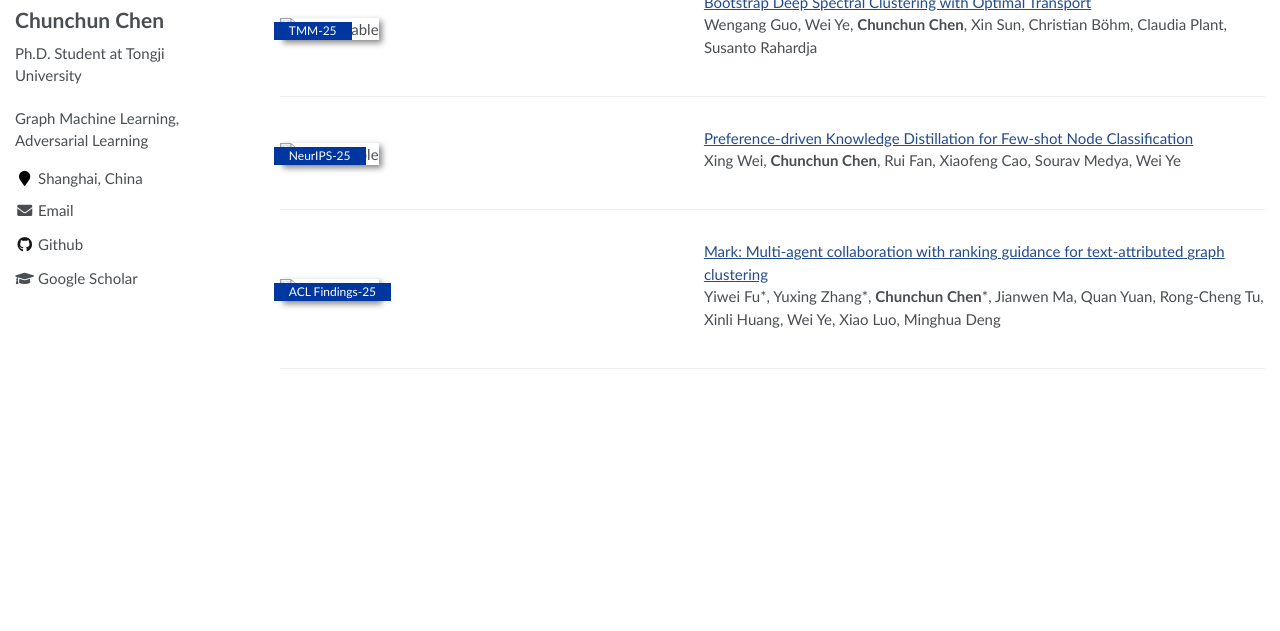
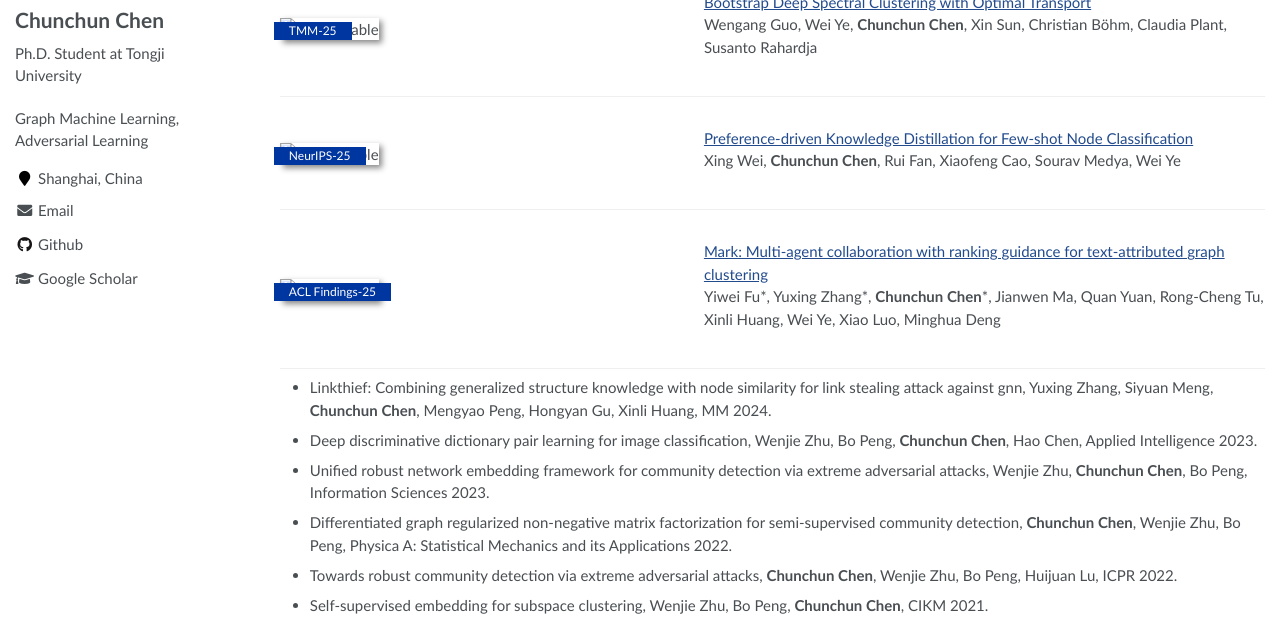
Before and after one commit to CCChen-GEEX/CCChen-GEEX.github.io, a Jekyll site: the page built from _pages/includes/pub.md, in a window 1280 px wide and 900 px high, scrolled down 1021 px, cut to the strip 269-900 px from the top of the window. Built offline with Jekyll 4.4.1, drawn with Linux system fonts in a browser that asks for light colours; our own code applies the rules of GitHub Pages for plain Markdown files; before the commit the page ends 1659 px from its top, so only the background shows below that.

Commit message:
Update pub.md

```diff
--- a/_pages/includes/pub.md
+++ b/_pages/includes/pub.md
@@ -48,17 +48,21 @@ Zhiyin Yu, Yuchen Mou, Juncheng Yan, Junyu Luo, **Chunchun Chen**, Xing Wei, Yun
 Wengang Guo, Wei Ye, **Chunchun Chen**, Xin Sun, Christian Böhm, Claudia Plant, Susanto Rahardja
 </div>
 </div>
-
 <div class='paper-box'><div class='paper-box-image'><div><div class="badge">NeurIPS-25</div><img src='images/PKD.png' alt="not available" width="100%"></div></div>
 <div class='paper-box-text' markdown="1">
 [Preference-driven Knowledge Distillation for Few-shot Node Classification](https://proceedings.neurips.cc/paper_files/paper/2025/file/954b0037b87b0a1e965b49452eecab76-Paper-Conference.pdf) \\
 Xing Wei, **Chunchun Chen**, Rui Fan, Xiaofeng Cao, Sourav Medya, Wei Ye
 </div>
 </div>
-
 <div class='paper-box'><div class='paper-box-image'><div><div class="badge">ACL Findings-25</div><img src='images/MARK.png' alt="not available" width="100%"></div></div>
 <div class='paper-box-text' markdown="1">
 [Mark: Multi-agent collaboration with ranking guidance for text-attributed graph clustering](https://aclanthology.org/2025.findings-acl.314.pdf) \\
 Yiwei Fu\*, Yuxing Zhang\*, **Chunchun Chen**\*, Jianwen Ma, Quan Yuan, Rong-Cheng Tu, Xinli Huang, Wei Ye, Xiao Luo, Minghua Deng
 </div>
 </div>
+- Linkthief: Combining generalized structure knowledge with node similarity for link stealing attack against gnn, Yuxing Zhang, Siyuan Meng, **Chunchun Chen**, Mengyao Peng, Hongyan Gu, Xinli Huang, MM 2024.
+- Deep discriminative dictionary pair learning for image classification, Wenjie Zhu, Bo Peng, **Chunchun Chen**, Hao Chen, Applied Intelligence 2023.
+- Unified robust network embedding framework for community detection via extreme adversarial attacks, Wenjie Zhu, **Chunchun Chen**, Bo Peng, Information Sciences 2023.
+- Differentiated graph regularized non-negative matrix factorization for semi-supervised community detection, **Chunchun Chen**, Wenjie Zhu, Bo Peng, Physica A: Statistical Mechanics and its Applications 2022.
+- Towards robust community detection via extreme adversarial attacks, **Chunchun Chen**, Wenjie Zhu, Bo Peng, Huijuan Lu, ICPR 2022.
+- Self-supervised embedding for subspace clustering, Wenjie Zhu, Bo Peng, **Chunchun Chen**, CIKM 2021.
```
